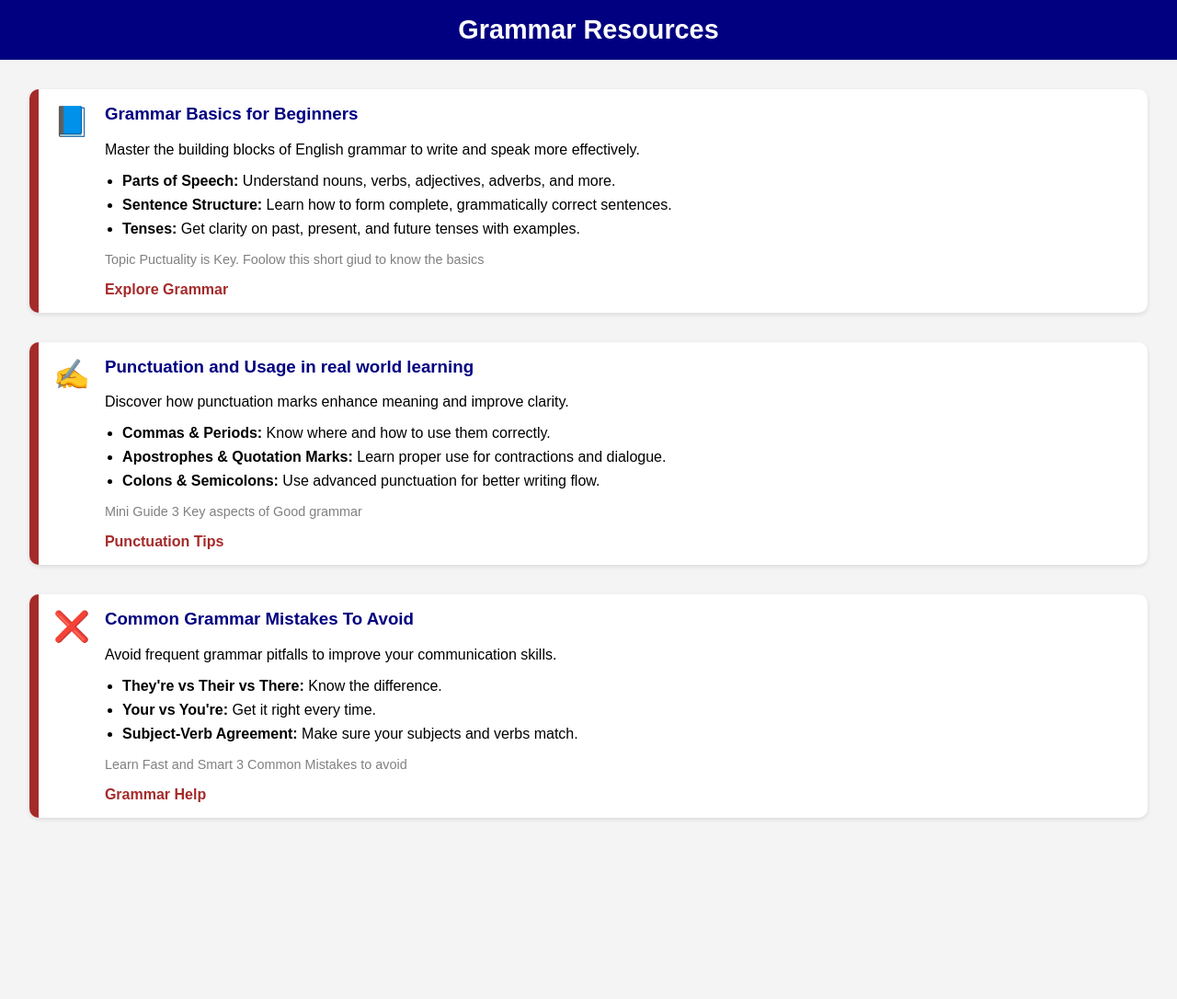
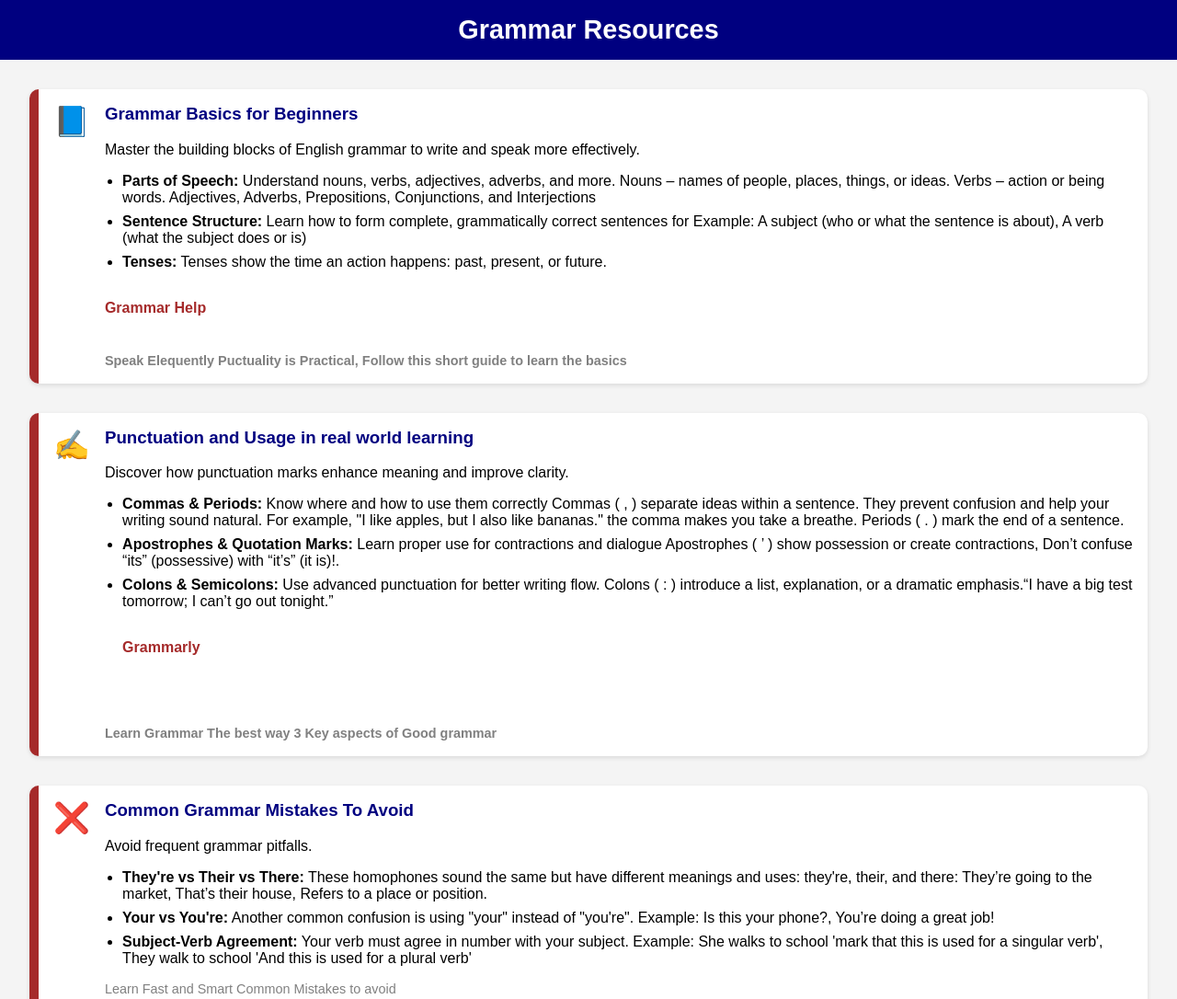
Before and after one commit to Rwema01/BRIGHTLEARN, a plain HTML site: page grammar-resource.html in a window 1280 px wide. Shown: the top 1086 px of the page at 92% size. Before the commit the page ends 921 px from the top, so only its background shows below. Drawn offline with Linux system fonts and the light colour scheme.

Commit message:
Initial commits

```diff
--- a/grammar-resource.html
+++ b/grammar-resource.html
@@ -107,15 +107,18 @@
                     <h3>Grammar Basics for Beginners</h3>
                     <p class="resource-description">Master the building blocks of English grammar to write and speak more effectively.</p>
                     <ul class="resource-points">
-                        <li><strong>Parts of Speech:</strong> Understand nouns, verbs, adjectives, adverbs, and more.</li>
-                        <li><strong>Sentence Structure:</strong> Learn how to form complete, grammatically correct sentences.</li>
-                        <li><strong>Tenses:</strong> Get clarity on past, present, and future tenses with examples.</li>
+                        <li><strong>Parts of Speech:</strong> Understand nouns, verbs, adjectives, adverbs, and more. Nouns – names of people, places, things, or ideas. Verbs – action or being words. Adjectives, Adverbs, Prepositions, Conjunctions, and  Interjections </li>
+                        <li><strong>Sentence Structure:</strong> Learn how to form complete, grammatically correct sentences for Example: A subject (who or what the sentence is about), A verb (what the subject does or is)</li>
+                        <li><strong>Tenses:</strong> Tenses show the time an action happens: past, present, or future.</li>
                     </ul>
+                    <p>
+                        <a href="https://www.youtube.com/watch?v=_xUCQs4XIoE" class="resource-link" target="_blank">Grammar Help</>
+                    </p>
                     <div class="resource-meta">
-                        <span class="resource-type">Topic</span>
-                        <span class="resource-pages">Puctuality is Key. Foolow this short giud to know the basics</span>
+                        <span class="resource-type">Speak Elequently</span>
+                        <span class="resource-pages">Puctuality is Practical, Follow this short guide to learn the basics</span>
                     </div>
-                    <a href="https://learnenglish.britishcouncil.org/grammar" class="resource-link" target="_blank">Explore Grammar</a>
+                    <a href="https://learnenglish.britishcouncil.org/grammar" class="resource-link" target="_blank"></a>
                 </div>
             </div>
 
@@ -126,15 +129,18 @@
                     <h3>Punctuation and Usage in real world learning</h3>
                     <p class="resource-description">Discover how punctuation marks enhance meaning and improve clarity.</p>
                     <ul class="resource-points">
-                        <li><strong>Commas & Periods:</strong> Know where and how to use them correctly.</li>
-                        <li><strong>Apostrophes & Quotation Marks:</strong> Learn proper use for contractions and dialogue.</li>
-                        <li><strong>Colons & Semicolons:</strong> Use advanced punctuation for better writing flow.</li>
+                        <li><strong>Commas & Periods:</strong> Know where and how to use them correctly Commas ( , ) separate ideas within a sentence. They prevent confusion and help your writing sound natural. For example, "I like apples, but I also like bananas." the comma makes you take a breathe. Periods ( . ) mark the end of a sentence. </li>
+                        <li><strong>Apostrophes & Quotation Marks:</strong> Learn proper use for contractions and dialogue Apostrophes ( ’ ) show possession or create contractions, Don’t confuse “its” (possessive) with “it’s” (it is)!.</li>
+                        <li><strong>Colons & Semicolons:</strong> Use advanced punctuation for better writing flow. Colons ( : ) introduce a list, explanation, or a dramatic emphasis.“I have a big test tomorrow; I can’t go out tonight.”</li>
+                        <p>
+                            <a href="https://www.grammarly.com/blog/punctuation/" class="resource-link" target="_blank">Grammarly</>
+                        </p>
                     </ul>
                     <div class="resource-meta">
-                        <span class="resource-type">Mini Guide</span>
+                        <span class="resource-type">Learn Grammar The best way</span>
                         <span class="resource-pages">3 Key aspects of Good grammar</span>
                     </div>
-                    <a href="https://www.grammarly.com/blog/punctuation/" class="resource-link" target="_blank">Punctuation Tips</a>
+                    <a href="https://www.grammarly.com/blog/punctuation/" class="resource-link" target="_blank"></a>
                 </div>
             </div>
 
@@ -143,17 +149,17 @@
                 <div class="resource-icon">❌</div>
                 <div class="resource-content">
                     <h3>Common Grammar Mistakes To Avoid</h3>
-                    <p class="resource-description">Avoid frequent grammar pitfalls to improve your communication skills.</p>
+                    <p class="resource-description">Avoid frequent grammar pitfalls.</p>
                     <ul class="resource-points">
-                        <li><strong>They're vs Their vs There:</strong> Know the difference.</li>
-                        <li><strong>Your vs You're:</strong> Get it right every time.</li>
-                        <li><strong>Subject-Verb Agreement:</strong> Make sure your subjects and verbs match.</li>
+                        <li><strong>They're vs Their vs There:</strong> These homophones sound the same but have different meanings and uses: they're, their, and there: They’re going to the market, That’s their house, Refers to a place or position.</li>
+                        <li><strong>Your vs You're:</strong> Another common confusion is using "your" instead of "you're". Example:  Is this your phone?,  You’re doing a great job!</li>
+                        <li><strong>Subject-Verb Agreement:</strong> Your verb must agree in number with your subject. Example: She walks to school 'mark that this is used for a singular verb', They walk to school 'And this is used for a plural verb'</li>
                     </ul>
                     <div class="resource-meta">
                         <span class="resource-type">Learn Fast and Smart</span>
-                        <span class="resource-pages">3 Common Mistakes to avoid</span>
+                        <span class="resource-pages">Common Mistakes to avoid</span>
                     </div>
-                    <a href="https://owl.purdue.edu/owl/general_writing/grammar/grammar.html" class="resource-link" target="_blank">Grammar Help</a>
+                    <a href="https://www.duolingo.com/course/en/en/Learn-Englishh" class="resource-link" target="_blank">Grammar Help</a>
                 </div>
             </div>
         </div>
```
